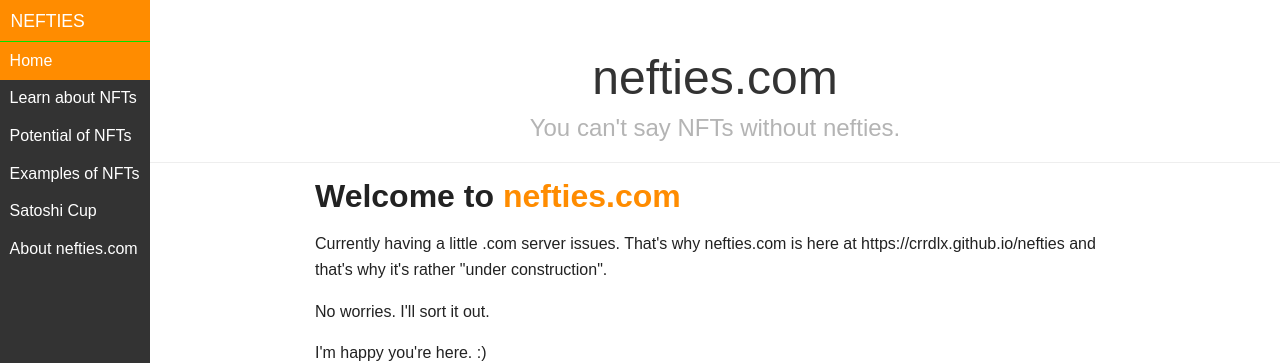
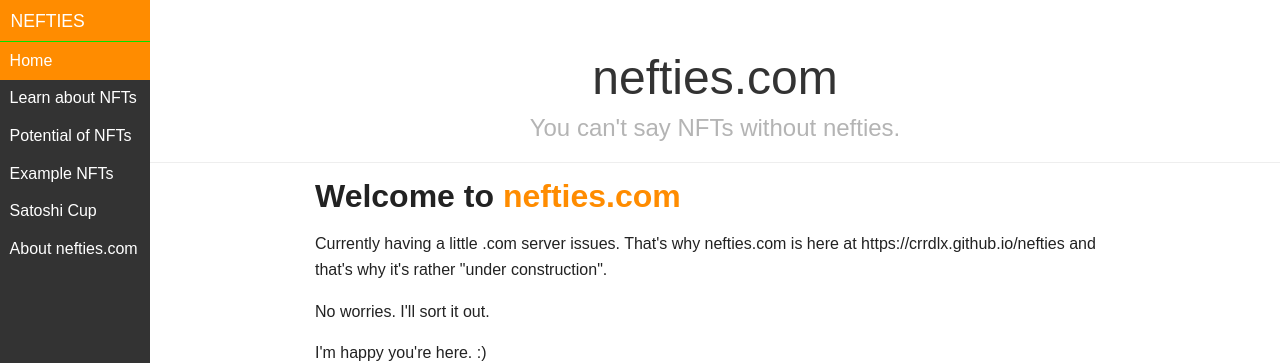
Before and after one commit to crrdlx/crrdlx.github.io, a Jekyll site: the page nefties/index.html, which Jekyll copies as it is, in a window 1280 px wide. Shown: the top 363 px of the page. Built offline with Jekyll 4.4.1, drawn with Linux system fonts in a browser that asks for light colours; nearby versions of some CDN libraries; comment, search, counter and statistics services are not loaded.

Commit message:
Update index.html

```diff
--- a/nefties/index.html
+++ b/nefties/index.html
@@ -32,7 +32,7 @@
                 <li class="pure-menu-item pure-menu-selected"><a href="#" class="pure-menu-link">Home</a></li>
                 <li class="pure-menu-item"><a href="pages/learn.html" class="pure-menu-link">Learn about NFTs</a></li>
                 <li class="pure-menu-item"><a href="pages/potential.html" class="pure-menu-link">Potential of NFTs</a></li>
-                <li class="pure-menu-item"><a href="examples.html" class="pure-menu-link">Examples of NFTs</a></li>
+                <li class="pure-menu-item"><a href="examples.html" class="pure-menu-link">Example NFTs</a></li>
                 <li class="pure-menu-item"><a href="pages/cup.html" class="pure-menu-link">Satoshi Cup</a></li>
                 <li class="pure-menu-item"><a href="pages/aboutnefties.html" class="pure-menu-link">About nefties.com</a></li>
 
```
